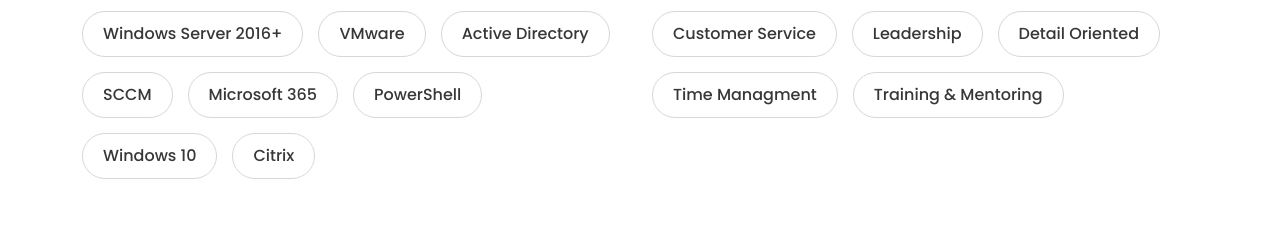
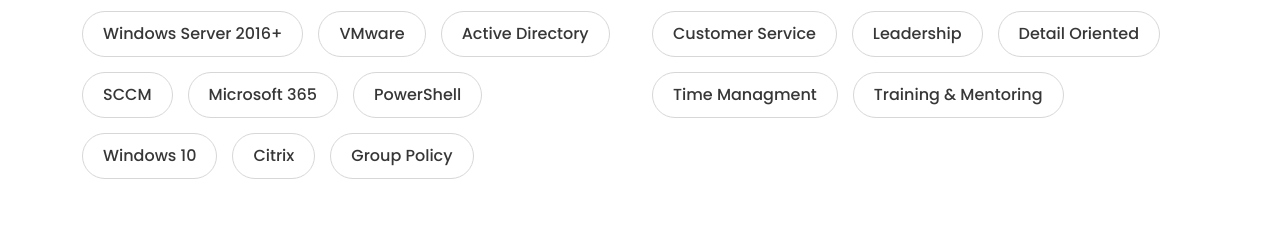
Before and after one commit to NicholasGraffagnino/nicholasgraffagnino.github.io, a plain HTML site: page index.html in a window 1280 px wide. Shown: the part 1260-1489 px from the top of the page. Drawn offline with nearby package versions, Linux system fonts and the light colour scheme.

Commit message:
Update index.html

```diff
--- a/index.html
+++ b/index.html
@@ -106,6 +106,7 @@
                <li>PowerShell</li>
                <li>Windows 10</li>
                <li>Citrix</li>
+               <li>Group Policy</li>
              </ul>
           </div>
           <div class="col-12 col-sm-12 col-md-6 col-lg-6 col-xl-6 col-xxl-6">
```
